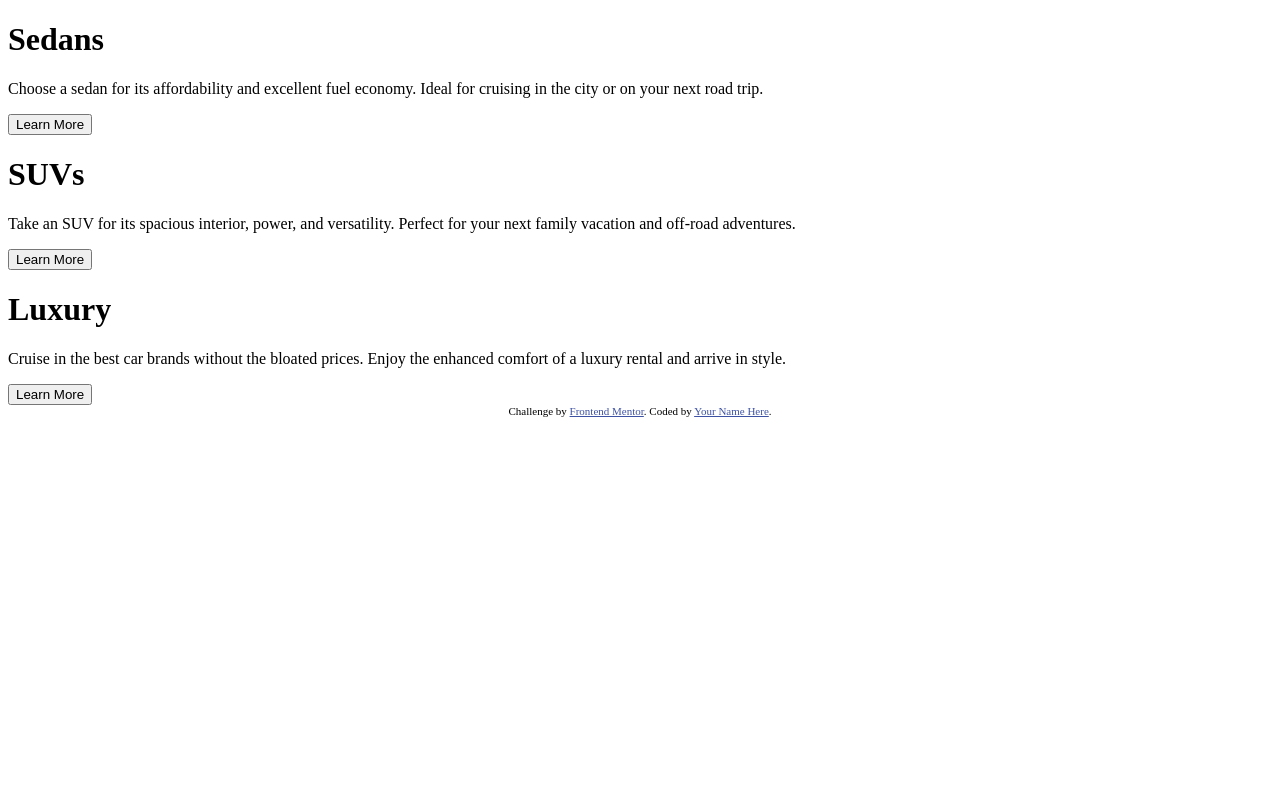
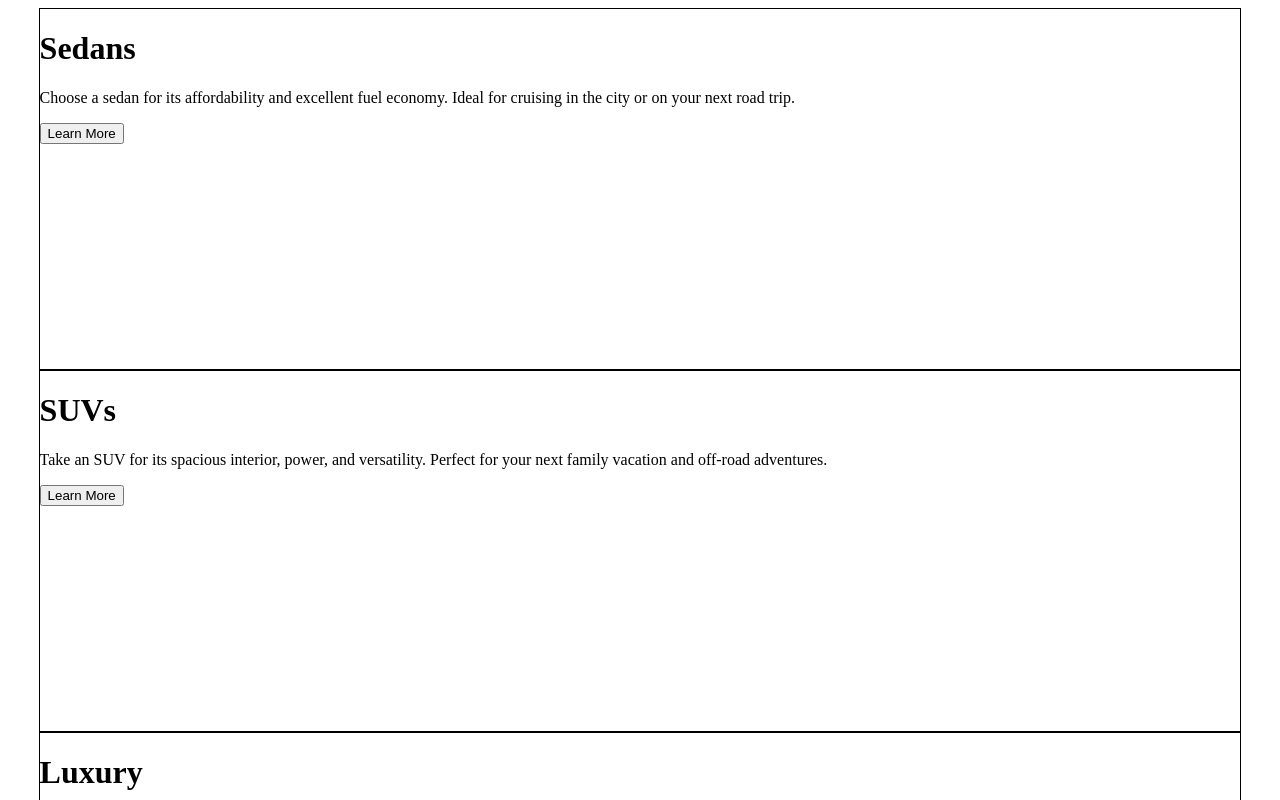
Before and after one commit to robinwatts96/3-column-preview-card, a plain HTML site: page 3-column-preview-card-component-main/index.html in a window 1280 px wide. Shown: the top 800 px of the page. Drawn offline with Linux system fonts and the light colour scheme.

Commit message:
card shape added

```diff
--- a/3-column-preview-card-component-main/styles.css
+++ b/3-column-preview-card-component-main/styles.css
@@ -1,3 +1,16 @@
+/* Cards */
+.card {
+    border: 1px solid black;
+    width: 95%;
+    height: 45vh;
+    margin: 0 auto;
+}
+
+
+
+
+
+/* Footer */
 .attribution {
     font-size: 11px;
     text-align: center;
```
